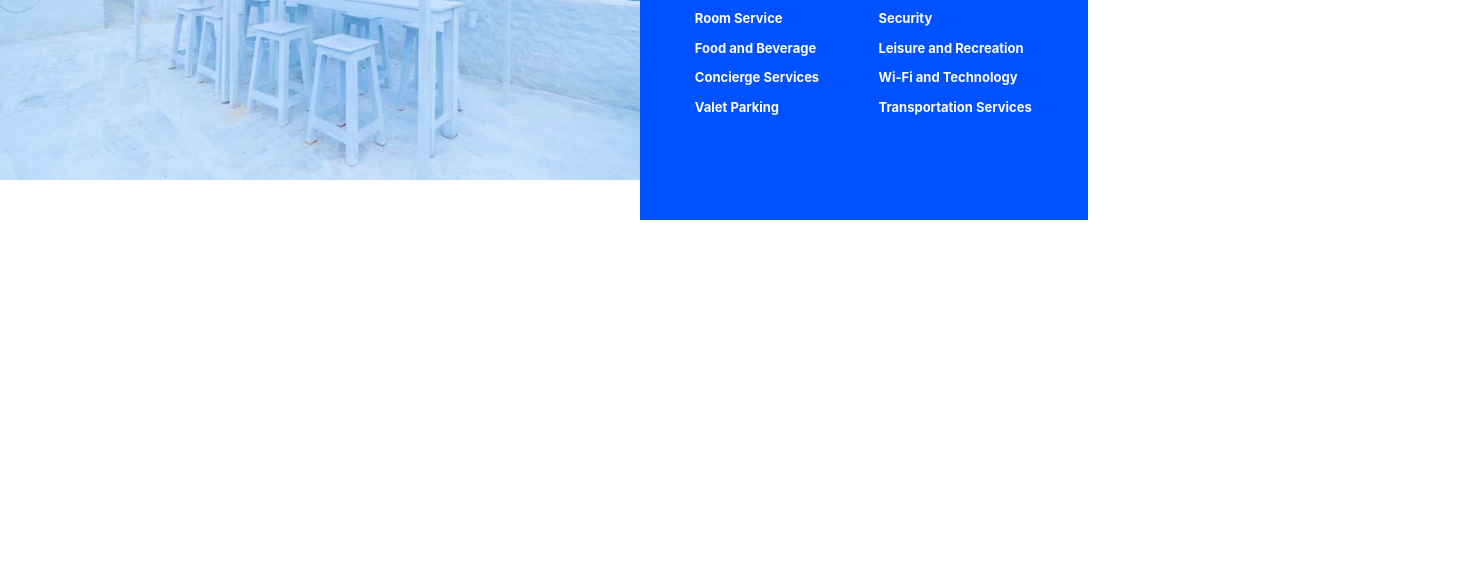
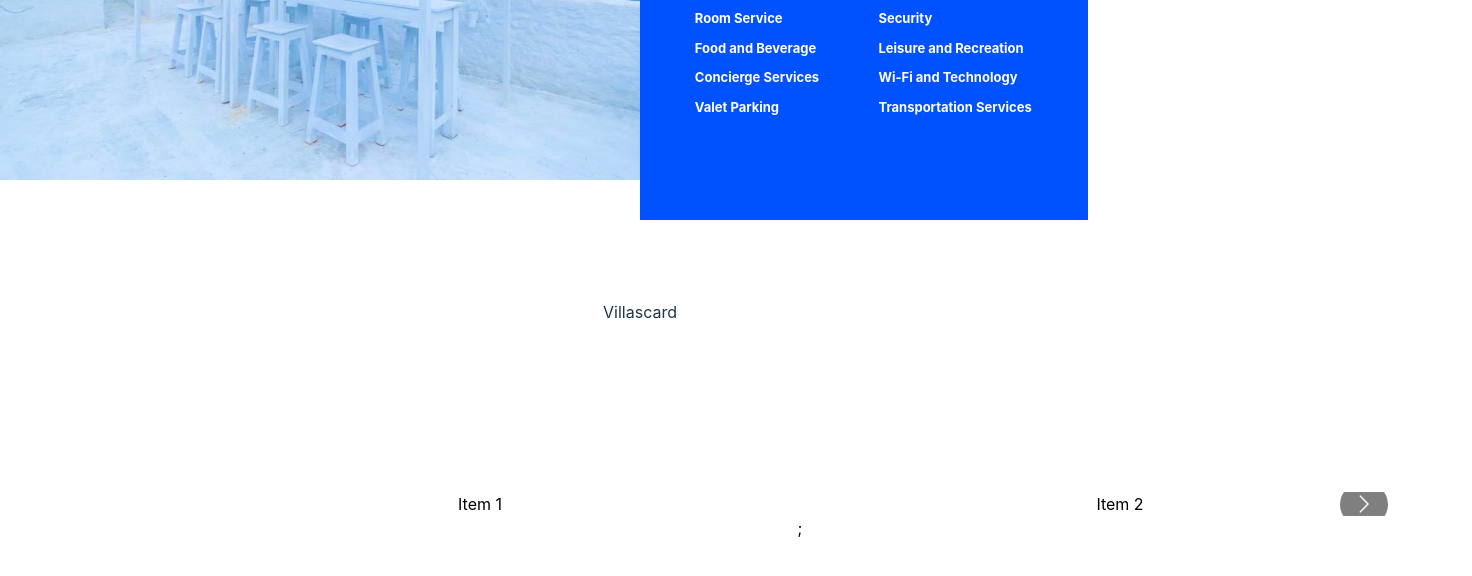
Before and after one commit to DonShanilka/Talalla-Blue-Beach-Villa, a React (Vite) app: page / in a window 1280 px wide. Shown: the part 2100-2676 px from the top of the page, 1472 px wide, since content can reach past the window. Built offline with nearby package versions, Linux system fonts and the light colour scheme; a web font is replaced by a local one.

Commit message:
add card and update css

```diff
--- a/src/Components/villaCard/VillasCard.jsx
+++ b/src/Components/villaCard/VillasCard.jsx
@@ -27,8 +27,17 @@ function Villascard() {
     return (
         <>
             <div>Villascard</div>
-            <div className='card'>
-
+            <div className='card' style={{
+                position: "absolute", zIndex: 5,
+                top: "20%", left: "10%", width: "100%",
+                color: "black"
+            }}>
+                <Carousel responsive={responsive}>
+                    <div>Item 1</div>
+                    <div>Item 2</div>
+                    <div>Item 3</div>
+                    <div>Item 4</div>
+                </Carousel>;
             </div>
         </>
     )
--- a/src/pages/booking/Bookingpage.jsx
+++ b/src/pages/booking/Bookingpage.jsx
@@ -1,11 +1,13 @@
 import React from 'react'
 import '../booking/Booking.css'
+import { Card } from '@mui/material'
+import Villascard from '../../Components/villaCard/Villascard.jsx'
 
 function Bookingpage() {
     return (
         <section>
             <div className='booking-page-main-div'>
-
+                <Villascard />
             </div>
         </section>
     )
```
